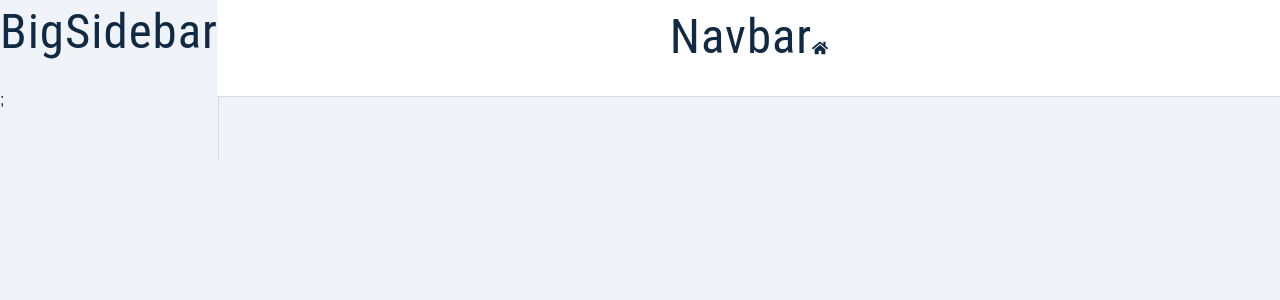
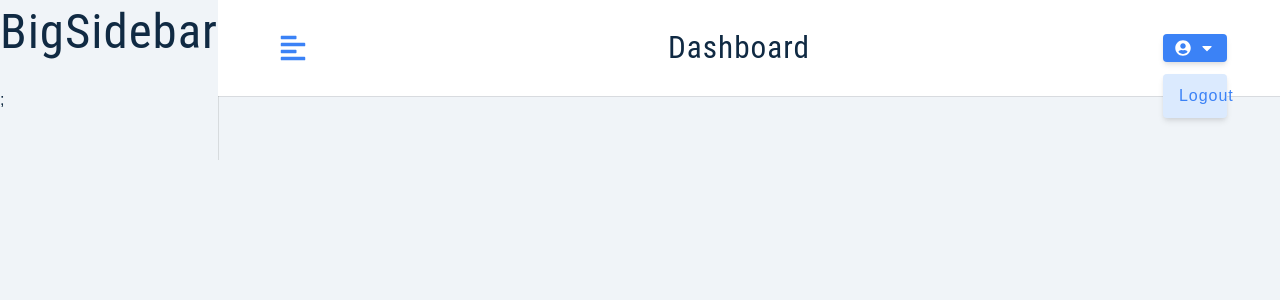
Before and after one commit to mfrancislie/Jobster-project, a React (Create React App) app: page / in a window 1280 px wide. Shown: the top 300 px of the page. Built offline with nearby package versions, Linux system fonts and the light colour scheme.

Commit message:
navbar structure

```diff
--- a/src/components/Navbar.js
+++ b/src/components/Navbar.js
@@ -1,11 +1,53 @@
 import React from 'react';
 import Wrapper from '../assets/wrappers/Navbar';
-import { FaHome } from 'react-icons/fa';
+import { FaAlignLeft, FaUserCircle, FaCaretDown } from 'react-icons/fa';
+import Logo from './Logo';
+import { useState } from 'react';
+
+import { useDispatch, useSelector } from 'react-redux';
+
 const Navbar = () => {
+  const { user } = useSelector((store) => store.user);
+
+  const dispatch = useDispatch();
+
   return (
     <Wrapper>
-      <h1>Navbar</h1>
-      <FaHome />
+      <div className="nav-center">
+        <button
+          type="button"
+          className="toggle-btn"
+          onClick={() => console.log('toggle sidebar')}
+        >
+          <FaAlignLeft />
+        </button>
+        <div>
+          <Logo />
+          <h3 className="logo-text">dashboard</h3>
+        </div>
+        <div className="btn-container">
+          <button
+            type="button"
+            className="btn"
+            onClick={() => console.log('toggle logout dropdown')}
+          >
+            <FaUserCircle />
+            {user?.name}
+            <FaCaretDown />
+          </button>
+          <div className="dropdown show-dropdown">
+            <button
+              type="button"
+              className="dropdown-btn"
+              onClick={() => {
+                console.log('logout user');
+              }}
+            >
+              logout
+            </button>
+          </div>
+        </div>
+      </div>
     </Wrapper>
   );
 };
```
Also changed, not shown: 1 other file (tests, documents, lock files or other folders).
